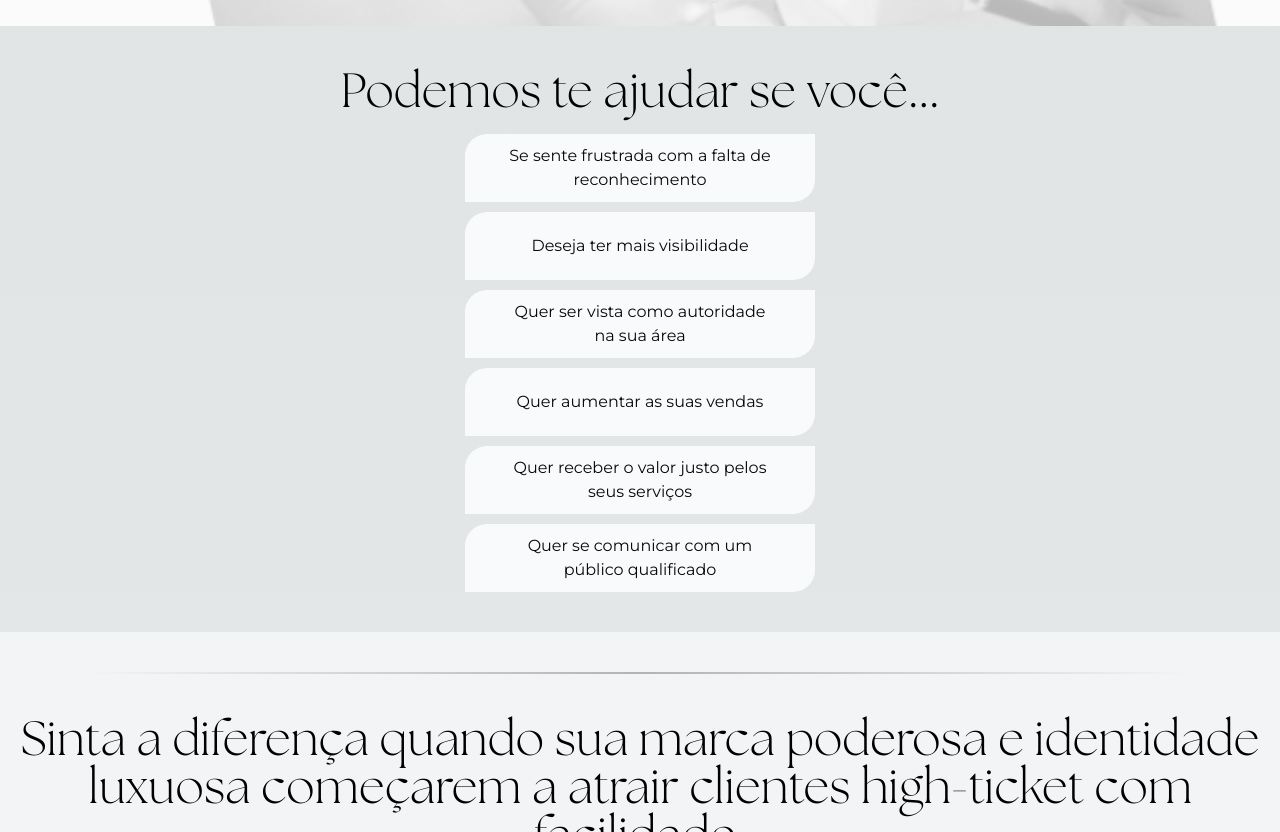
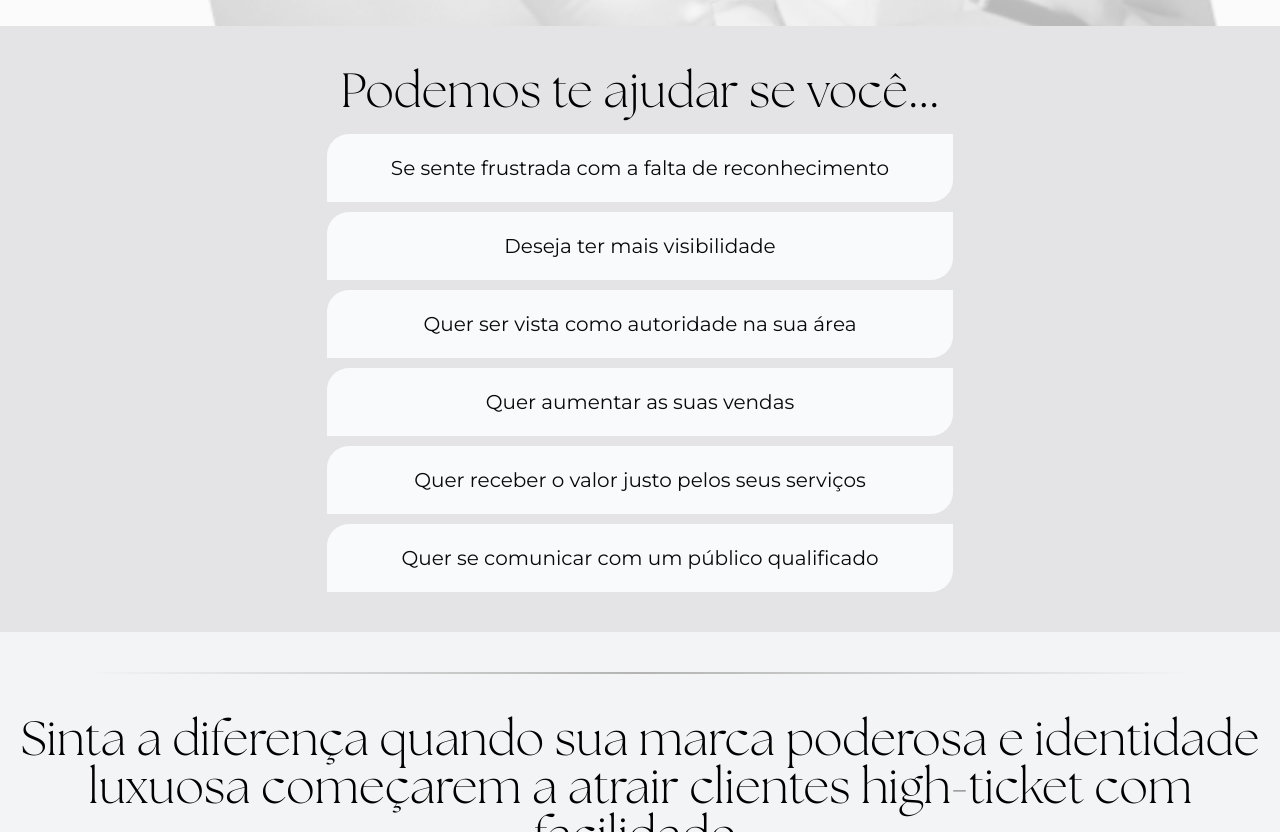
Before and after one commit to matheusmfl/landing-la-aust, a Next.js app: page / in a window 1280 px wide. Shown: the part 2858-3690 px from the top of the page. Built offline with nearby package versions, Linux system fonts and the light colour scheme.

Commit message:
add bg color for section4

```diff
--- a/src/components/Section4.tsx
+++ b/src/components/Section4.tsx
@@ -9,7 +9,7 @@ type baloonProps = {
 function Baloon({ children }: baloonProps) {
   return (
     <div
-      className="bg-gray-50 w-[350px] h-[68px]
+      className="bg-gray-50 w-[350px] h-[68px] lg:w-full lg:px-16 lg:text-xl
      flex items-center justify-center text-center px-10 rounded-tl-[22px] rounded-br-[22px]"
     >
       {children}
@@ -48,7 +48,7 @@ export default function Section4() {
           </div>
         </section>
       ) : (
-        <section className="py-10 px-5 flex flex-col items-center justify-center gap-5 bg-cover bg-opacity-80 bg-center lg:bg-none">
+        <section className="py-10 px-5 flex flex-col items-center justify-center gap-5 bg-zinc-200">
           <H2>Podemos te ajudar se você... </H2>
           <div className="font-Montserrat text-base text-zinc-950 flex flex-col gap-[10px]">
             <Baloon>Se sente frustrada com a falta de reconhecimento</Baloon>
```
